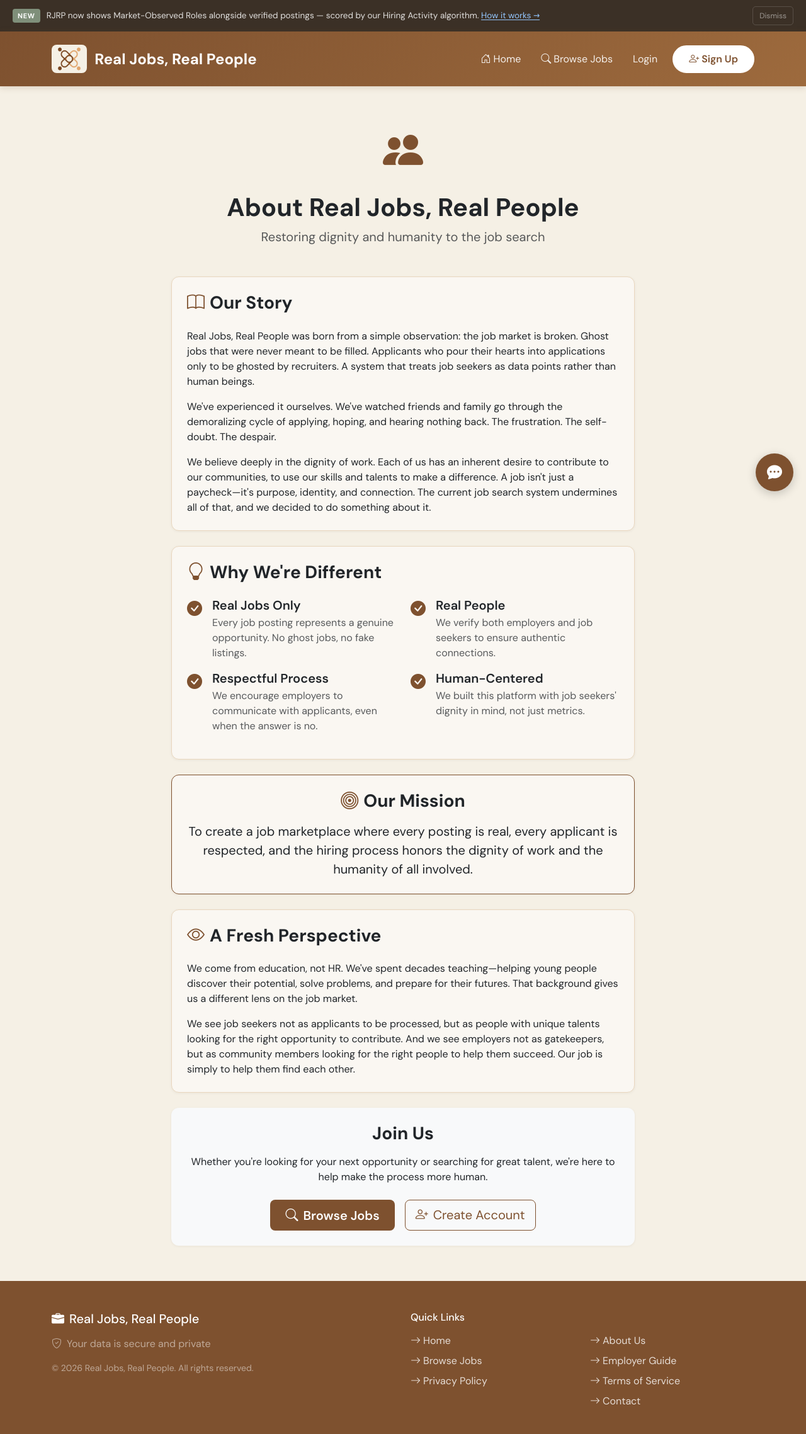
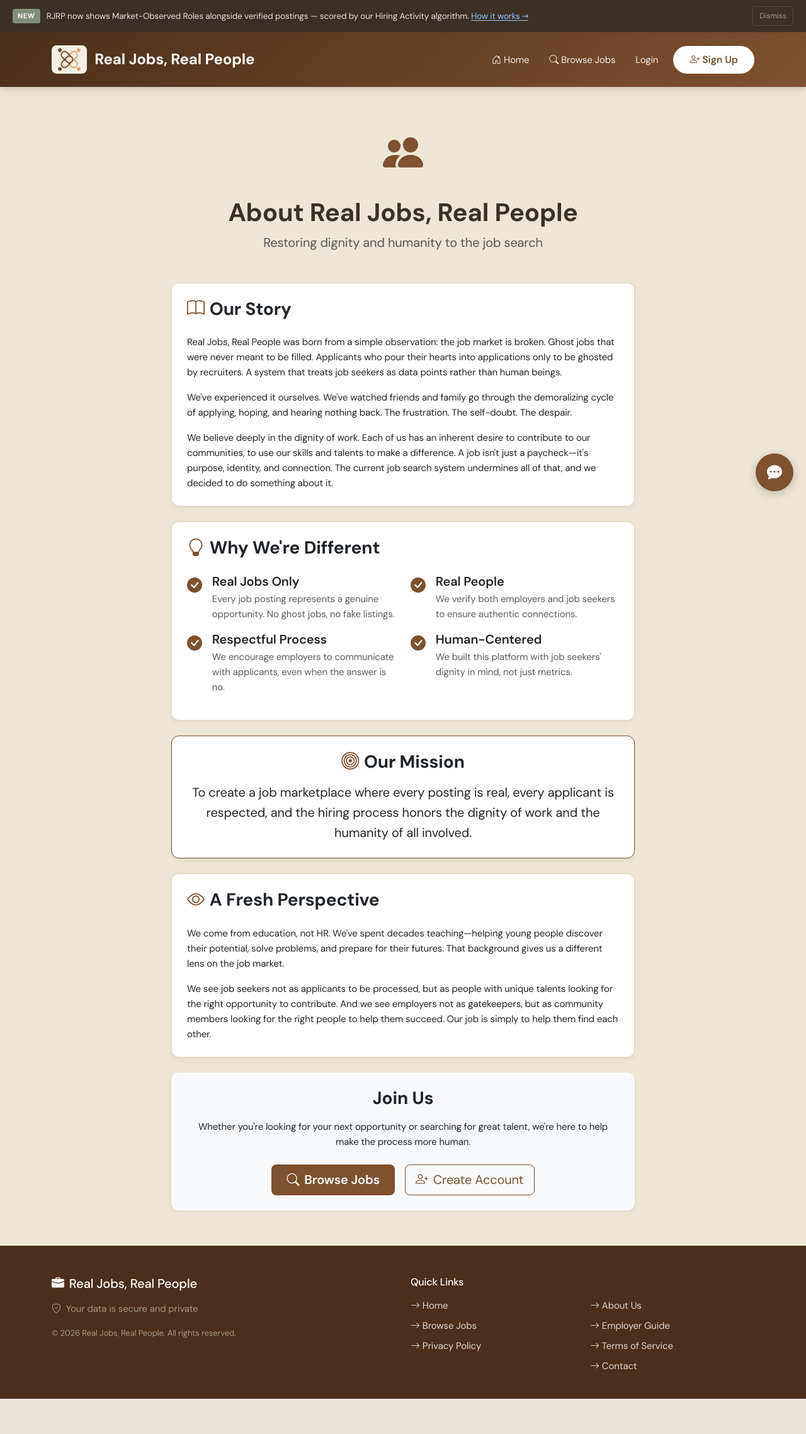
Before and after one commit to mfish324/Job-Board, a Django app: page /about/ in a window 1280 px wide. Shown: the whole page at 63% size. After the commit the page ends 2221 px from the top, so only its background shows below. Run offline with Django 5.2, Linux system fonts and the light colour scheme.

Commit message:
Refine design: darker background, improved typography and card contrast
- Background from #F5F0E5 to #EDE6D6 for more warmth/depth
- Cards now white (#fff) for stronger contrast against darker background
- Navbar gradient uses espresso-to-brown for richer header
- Footer uses espresso (#4A2F1C) for deeper grounding
- Body text: tighter letter-spacing, antialiased rendering
- Job titles: larger size, tighter tracking, charcoal color
- Badges: job-type uses clay tan, remote uses sage with white text
- Form controls: white background, brand-consistent focus ring
- Shadows use charcoal-brown tint instead of pure black

Co-Authored-By: Claude Opus 4.6 <noreply@anthropic.com>

```diff
--- a/jobs/templates/jobs/base.html
+++ b/jobs/templates/jobs/base.html
@@ -41,7 +41,7 @@
             --clay: #B9834A;               /* Mid accent */
             --secondary-color: #DDA56C;    /* Sand - Secondary */
             --wheat: #E9D7BF;              /* Soft neutral */
-            --light-bg: #F5F0E5;           /* Cream - Background */
+            --light-bg: #EDE6D6;           /* Warm Cream - Background */
             --sage: #7F8F7A;               /* Cool contrast */
             --charcoal: #3B3026;           /* Dark neutral */
 
@@ -53,10 +53,10 @@
             --ink: #3B3026;
             --ink-soft: #4A2F1C;
             --ink-muted: #7F8F7A;
-            --surface: #F5F0E5;
-            --card: #faf7f2;
+            --surface: #EDE6D6;
+            --card: #fff;
             --border: #E9D7BF;
-            --border-light: #F5F0E5;
+            --border-light: #EDE6D6;
             --accent: #7F8F7A;
             --accent-soft: #E9D7BF;
             --green: #7F8F7A;
@@ -86,11 +86,16 @@
             display: flex;
             flex-direction: column;
             background-color: var(--light-bg);
+            color: var(--ink);
+            font-size: 15px;
+            line-height: 1.6;
+            letter-spacing: -0.01em;
+            -webkit-font-smoothing: antialiased;
         }
 
         .navbar {
-            background: linear-gradient(135deg, var(--primary-color) 0%, #9d6a3d 100%);
-            box-shadow: 0 2px 10px rgba(126, 81, 47, 0.2);
+            background: linear-gradient(135deg, var(--espresso) 0%, var(--primary-color) 100%);
+            box-shadow: 0 2px 12px rgba(74, 47, 28, 0.25);
             padding: 1rem 0;
         }
 
@@ -361,7 +366,7 @@
         }
 
         footer {
-            background: var(--dark-color);
+            background: var(--espresso);
             color: white;
             padding: 3rem 0 1.5rem;
             margin-top: auto;
@@ -384,24 +389,28 @@
 
         .form-control, .form-select {
             border-radius: 8px;
-            border: 1px solid #e2e8f0;
+            border: 1px solid var(--border);
             padding: 0.75rem;
+            background: #fff;
+            font-size: 0.9rem;
+            color: var(--ink);
         }
 
         .form-control:focus, .form-select:focus {
             border-color: var(--primary-color);
-            box-shadow: 0 0 0 0.2rem rgba(79, 70, 229, 0.1);
+            box-shadow: 0 0 0 0.2rem rgba(126, 81, 47, 0.12);
+            background: #fff;
         }
 
         .card {
             border: 1px solid var(--border);
             border-radius: 12px;
-            background: var(--card);
-            box-shadow: 0 1px 4px rgba(44, 36, 24, 0.06);
+            background: #fff;
+            box-shadow: 0 1px 3px rgba(59, 48, 38, 0.06), 0 4px 12px rgba(59, 48, 38, 0.04);
         }
 
         .card-header {
-            background: white;
+            background: #fff;
             border-bottom: 2px solid var(--light-bg);
         }
 
```
Also changed, not shown: other parts of jobs/templates/jobs/base.html (+16 -10 lines).
